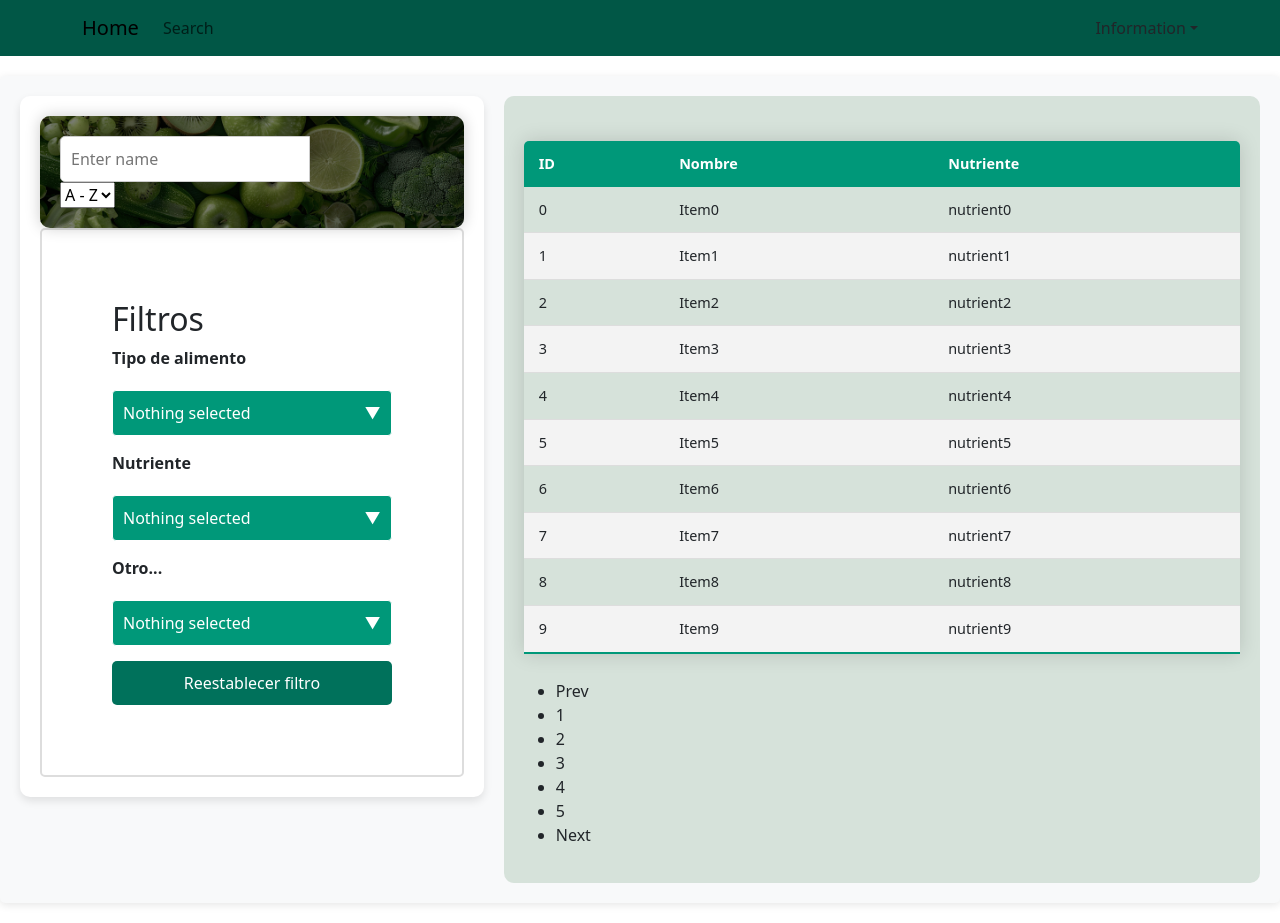
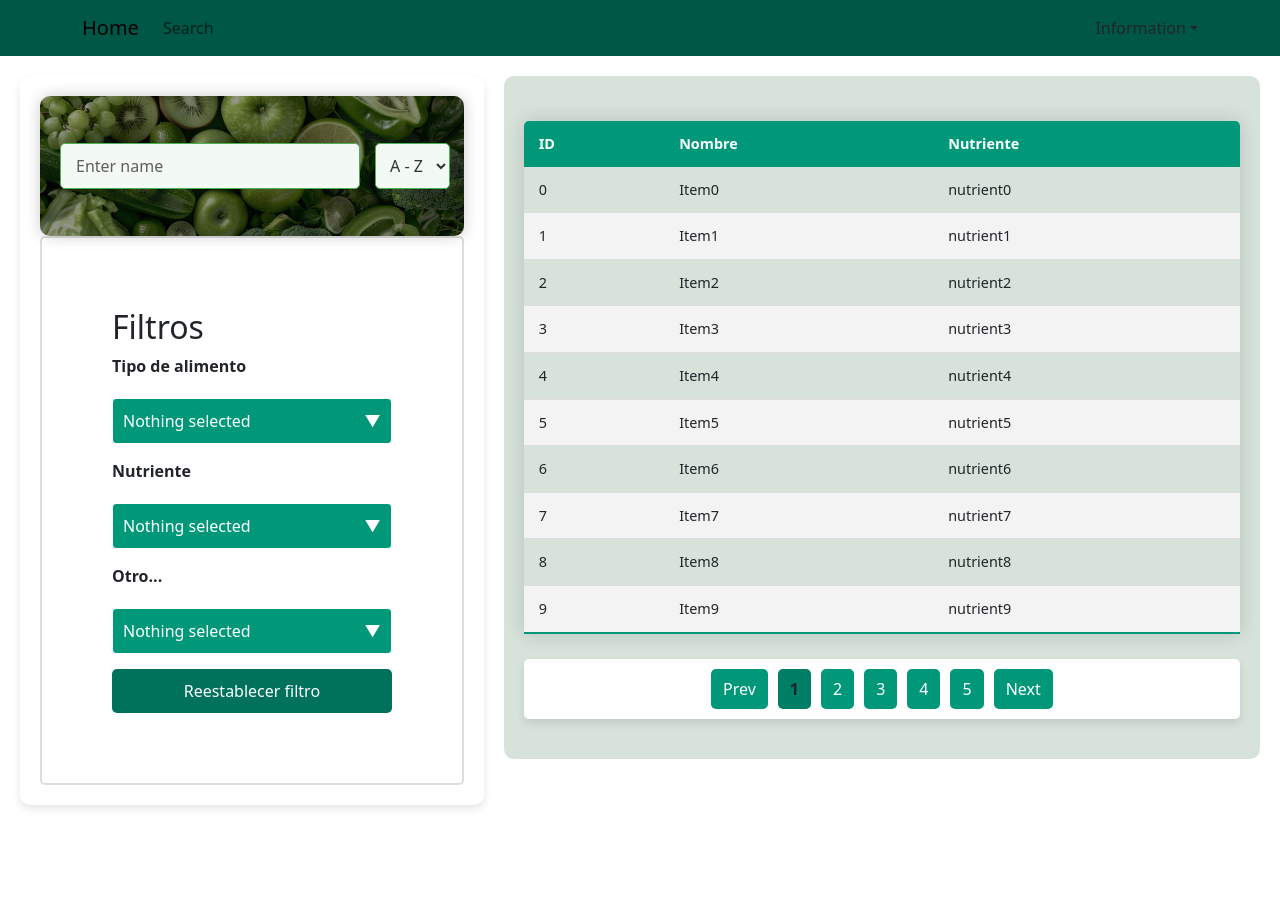
Before and after one commit to Pixoll/food-comp-db-frontend, a React (Create React App) app: page /search in a window 1280 px wide. After the commit the page ends 845 px from the top, so only its background shows below. Built offline with nearby package versions, Linux system fonts and the light colour scheme.

Commit message:
Refactoring and add styles css

```diff
--- a/src/assets/css/_foodResultsTable.css
+++ b/src/assets/css/_foodResultsTable.css
@@ -1,4 +1,3 @@
-/* Estilos generales para la tabla */
 .content-table-foods {
     border-collapse: collapse;
     margin: 25px 0;
@@ -9,7 +8,6 @@
     box-shadow: 0 0 20px rgba(0, 0, 0, 0.15);
 }
 
-/* Encabezado de la tabla */
 .content-table-foods thead tr {
     background-color: #009879;
     color: #ffffff;
@@ -41,7 +39,6 @@
     cursor: pointer;
 }
 
-/* Estilos responsive para pantallas pequeñas */
 @media screen and (max-width: 768px) {
     .content-table-foods,
     .content-table-foods thead,
@@ -75,6 +72,55 @@
     }
 
     .content-table-foods tr {
-        margin-bottom: 10px; /* Añade espacio entre filas */
+        margin-bottom: 10px;
     }
 }
+
+.pagination-table {
+    display: flex;
+    justify-content: center;
+    padding: 10px 0;
+    margin: 20px 0;
+    list-style: none;
+    background-color: #ffffff;
+    border-radius: 5px;
+    box-shadow: 0 4px 8px rgba(0, 0, 0, 0.1);
+}
+
+.page-item-table {
+    margin: 0 5px;
+}
+
+.page-link {
+    padding: 8px 12px;
+    text-decoration: none;
+    background-color: #009879;
+    color: white;
+    border-radius: 5px;
+    transition: background-color 0.3s;
+}
+
+.page-link:hover {
+    background-color: #007f67;
+}
+
+.page-item-table.active .page-link {
+    background-color: #007f67;
+    font-weight: bold;
+    pointer-events: none;
+}
+
+@media (max-width: 768px) {
+    .pagination-table {
+        flex-wrap: wrap;
+    }
+
+    .page-item-table {
+        margin: 5px;
+    }
+
+    .page-link {
+        padding: 10px;
+        font-size: 14px;
+    }
+}
--- a/src/assets/css/_orderByAndSearch.css
+++ b/src/assets/css/_orderByAndSearch.css
@@ -1,26 +1,78 @@
 .search-and-orderBy {
     position: relative;
+    display: flex;
+    justify-content: space-between;
+    align-items: center;
     padding: 20px;
     background-image: url('../images/GreenFoods.jpg');
     background-size: cover;
     background-position: center;
     border-radius: 10px;
     box-shadow: 0 0 15px rgba(0, 0, 0, 0.2);
-    overflow: hidden; /* Asegúrate de que el pseudo-elemento no sobresalga */
+    overflow: hidden;
+    color: white;
+    gap: 15px;
+    min-height: 140px;
 }
 
 .search-and-orderBy::before {
-    content: ""; /* Necesario para el pseudo-elemento */
+    content: "";
     position: absolute;
     top: 0;
     left: 0;
     right: 0;
     bottom: 0;
-    background-color: rgba(0, 0, 0, 0.5); /* Cambia el color y la opacidad aquí */
-    z-index: 1; /* Asegúrate de que esté encima de la imagen de fondo */
+    background-color: rgba(0, 0, 0, 0.4);
+    z-index: 1;
 }
 
 .search-and-orderBy > * {
-    position: relative; /* Para que los hijos estén por encima de la capa de fondo */
-    z-index: 2; /* Asegúrate de que el contenido esté por encima de la capa de fondo */
+    position: relative;
+    z-index: 2;
+    flex: 1;
 }
+
+.search-and-orderBy .search-for-name {
+    flex: 2;
+}
+
+.search-and-orderBy .select-order {
+    flex: 1;
+}
+
+.select-order {
+    width: 120px;
+    padding: 10px;
+    border-radius: 5px;
+    border: 1px solid #4CAF50;
+    background-color: #f3f9f4;
+    color: #333;
+    cursor: pointer;
+    transition: all 0.3s ease;
+}
+
+.select-order:hover, .select-order:focus {
+    border-color: #2e7d32;
+    box-shadow: 0 0 10px rgba(46, 125, 50, 0.4);
+    background-color: #ffffff;
+}
+
+.input-for-name {
+    width: 300px;
+    padding: 10px 15px;
+    border-radius: 5px;
+    border: 1px solid #4CAF50;
+    background-color: #f3f9f4;
+    color: #333;
+    transition: all 0.3s ease;
+}
+
+.input-for-name:focus {
+    border-color: #2e7d32;
+    box-shadow: 0 0 10px rgba(46, 125, 50, 0.4);
+    background-color: #ffffff;
+}
+
+.search-and-orderBy input::placeholder {
+    color: rgba(33, 27, 27, 0.7);
+}
--- a/src/assets/css/_search.css
+++ /dev/null
@@ -1,38 +0,0 @@
-
-.button-for-search {
-    background-color: #1a73e8;
-    padding: 10px;
-    border: 0;
-    border-radius: 0 5px 5px 0;
-    cursor: pointer;
-    transition: background-color 0.3s ease;
-}
-
-.button-for-search:hover {
-    background-color: #1565c0;
-}
-
-.input-for-name {
-    width: 250px;
-    padding: 10px;
-    padding-right: 35px;
-    border-radius: 5px 0 0 5px;
-    border: 1px solid #ccc;
-    outline: none;
-    transition: box-shadow 0.3s ease;
-}
-
-.input-for-name:focus {
-    box-shadow: 0 0 5px rgba(0, 123, 255, 0.5);
-}
-
-.search-container {
-    display: flex;
-    align-items: center;
-    justify-content: center;
-    margin: 20px 0;
-    background-color: #f8f9fa;
-    padding: 10px;
-    border-radius: 5px;
-    box-shadow: 0 2px 8px rgba(0, 0, 0, 0.1);
-}
--- a/src/assets/css/_searchBox.css
+++ b/src/assets/css/_searchBox.css
@@ -1,6 +1,6 @@
 .search-box, .checkbox-filter {
   position: relative;
-  width: 100%; /* Para asegurar que sean responsivos */
+  width: 100%;
 }
 
 .selected-options-display, .filter-tag {
--- a/src/assets/css/_searchPage.css
+++ b/src/assets/css/_searchPage.css
@@ -30,7 +30,6 @@
     box-sizing: border-box;
 }
 
-/* Estilos responsivos para pantallas pequeñas */
 @media (max-width: 768px) {
     .search-container {
         flex-direction: column;
--- a/src/core/components/search/OrderBy.tsx
+++ b/src/core/components/search/OrderBy.tsx
@@ -1,13 +1,12 @@
 const OrderBy = () => {
-    const handleSortChage = () => {
+    const handleSortChange = () => { }
 
-    }
     return(
-        <select onChange={handleSortChage}>
+        <select className="select-order" onChange={handleSortChange}>
             <option value="asc">A - Z</option>
             <option value="desc">Z - A</option>
         </select>
     );
 }
 
-export default OrderBy
+export default OrderBy;
--- a/src/core/components/search/SearchForName.tsx
+++ b/src/core/components/search/SearchForName.tsx
@@ -1,10 +1,9 @@
 import React, { useState } from "react";
-import "../../../assets/css/_search.css"
 
 const SearchForName = () => {
     const [searchTerm, setSearchTerm] = useState<string>('');
 
-    return(
+    return (
         <div className="search-for-name">
             <input
                 className="input-for-name"
@@ -13,6 +12,7 @@ const SearchForName = () => {
                 onChange={(e) => setSearchTerm(e.target.value)}
             />
         </div>
-    )
+    );
 };
+
 export default SearchForName;
--- a/src/pages/search/SearchPage.tsx
+++ b/src/pages/search/SearchPage.tsx
@@ -2,8 +2,7 @@ import { useState } from "react";
 import AppNavbar from "../../core/components/Navbar";
 import FoodFilter from "../../core/components/search/FoodFilter";
 import FoodResultsTable from "../../core/components/search/FoodResultsTable";
-import OrderByAndSearch
- from "../../core/components/search/OrderByAndSearch";
+import OrderByAndSearch from "../../core/components/search/OrderByAndSearch";
 import "../../assets/css/_searchPage.css"
 
   const SearchPage = () => {
@@ -17,7 +16,7 @@ import "../../assets/css/_searchPage.css"
             <FoodFilter />
           </div>
             <FoodResultsTable url={url} />
-        </div>
+          </div>
       </div>
     );
   };
```
